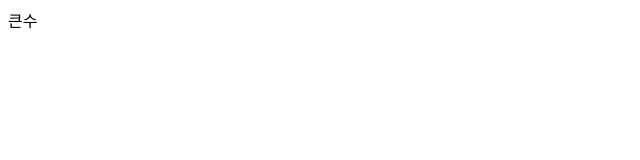
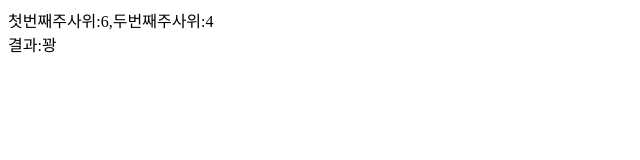
Before and after one commit to leeyuchan27/chanjon, a plain HTML site: page 0603/javascript_연산자.html in a window 1280 px wide. Shown: the whole page, without its empty margins (0-640 px from the left). Drawn offline with Linux system fonts and the light colour scheme.

Commit message:
과젱ㅇㅇㅇ

```diff
--- a/0603/javascript_연산자.html
+++ b/0603/javascript_연산자.html
@@ -174,11 +174,11 @@
 
 //랜덤 함수를 사용하여 (1~50)중의 숫자 두개를 받으세요.
 //숫자 두개의 곱하기 값이 1200 이상이면 큰수 아니면 작은수라고 출력하세요
-card1=Math.floor(Math.random()*50)+ 1;
-card2=Math.floor(Math.random()*50)+ 1;
-card3=card1*card2;
-출력내용=(card3>=1200)? "큰수":"작은수";
-document.write(출력내용);
+// card1=Math.floor(Math.random()*50)+ 1;
+// card2=Math.floor(Math.random()*50)+ 1;
+// card3=card1*card2;
+// 출력내용=(card3>=1200)? "큰수":"작은수";
+// document.write(출력내용);
 
 //과제1
 //소주1잔에 수명이 2분 단축된다.
@@ -190,6 +190,15 @@ document.write(출력내용);
 
 //과제2
 //두개의 주사위를 던져서 같은값이 나온다면 당첨,아니라면 꽝 출력
+dice1=Math.floor(Math.random()*6)+ 1;
+dice2=Math.floor(Math.random()*6)+ 1;
+같은값=(dice1==dice2)?"당첨":"꽝";
+
+document.write("첫번째주사위:"+dice1+","+"두번째주사위:"+dice2+"<br>");
+document.write("결과:"+같은값);
+
+
+
 
 
 
```
